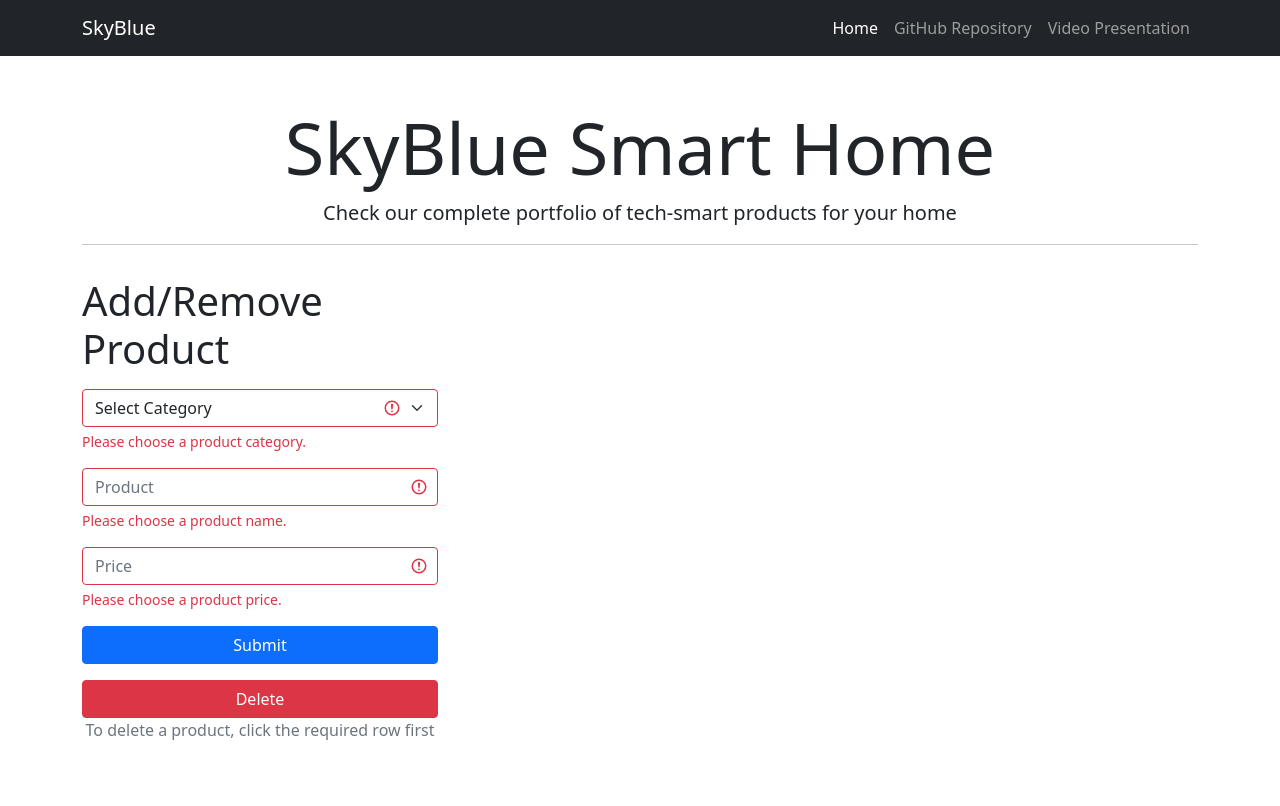
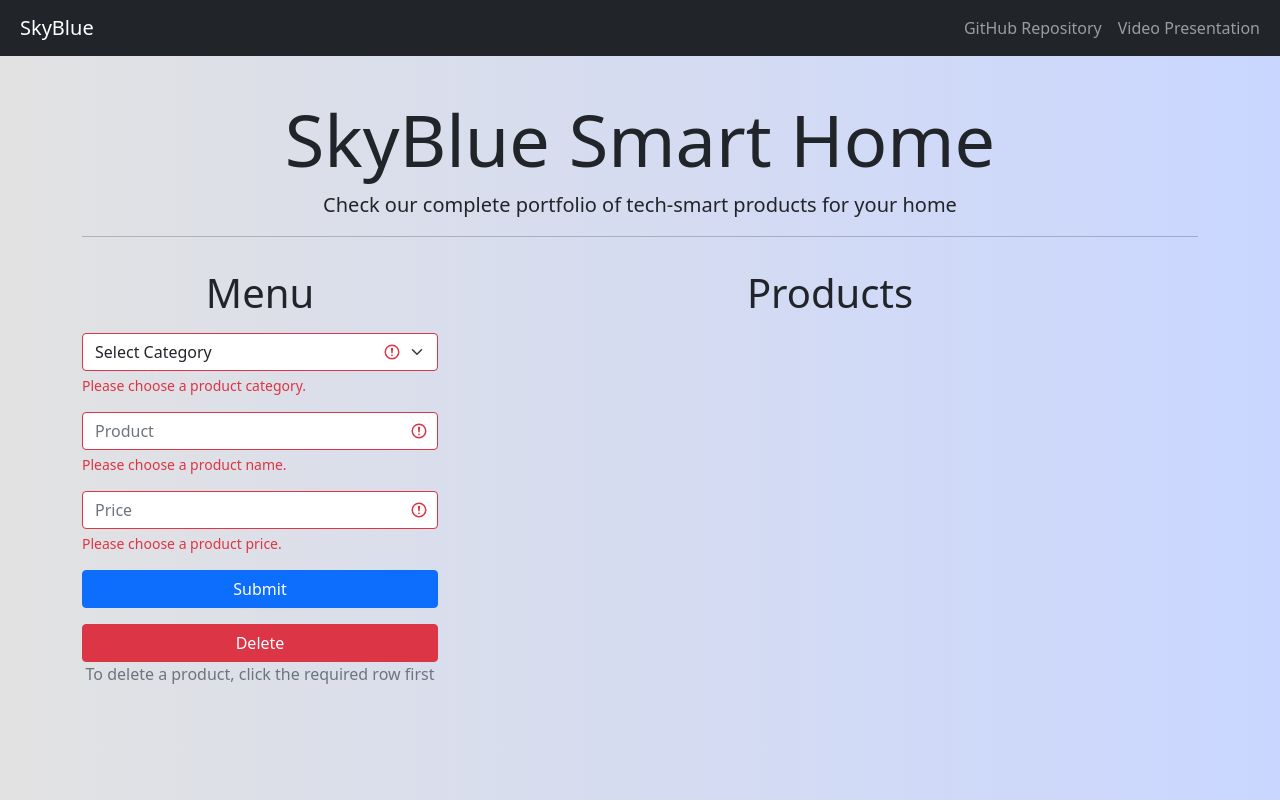
Before and after one commit to danrleimartins/ssp-ca3, a website: page views/index.html in a window 1280 px wide. Drawn offline with nearby package versions, Linux system fonts and the light colour scheme; no server answers.

Commit message:
bootstrap design updates

```diff
--- a/views/css/SkyBlue.css
+++ b/views/css/SkyBlue.css
@@ -7,3 +7,10 @@ table, th, td {
     border-collapse: collapse;
     border: 0.5px solid black;
 }
+
+body {
+    background: #C9D6FF;  /* fallback for old browsers */
+    background: -webkit-linear-gradient(to right, #E2E2E2, #C9D6FF);  /* Chrome 10-25, Safari 5.1-6 */
+    background: linear-gradient(to right, #E2E2E2, #C9D6FF); /* W3C, IE 10+/ Edge, Firefox 16+, Chrome 26+, Opera 12+, Safari 7+ */
+
+}
--- a/views/index.html
+++ b/views/index.html
@@ -22,15 +22,14 @@
 
 <body>
     <!-- Responsive navbar-->
-    <nav class="navbar navbar-expand-lg navbar-dark bg-dark">
-        <div class="container">
-            <a class="navbar-brand" href="#">SkyBlue</a>
+    <nav class="navbar navbar-expand-lg navbar-dark bg-dark fixed-top">
+        <div class="container-fluid">
+            <a class="navbar-brand display-4 ms-2" href="#">SkyBlue</a>
             <button class="navbar-toggler" type="button" data-bs-toggle="collapse"
                 data-bs-target="#navbarSupportedContent" aria-controls="navbarSupportedContent" aria-expanded="false"
                 aria-label="Toggle navigation"><span class="navbar-toggler-icon"></span></button>
             <div class="collapse navbar-collapse" id="navbarSupportedContent">
                 <ul class="navbar-nav ms-auto mb-2 mb-lg-0">
-                    <li class="nav-item"><a class="nav-link active" aria-current="page" href="#">Home</a></li>
                     <li class="nav-item"><a class="nav-link" href="https://github.com/danrleimartins/ssp-ca3">GitHub
                             Repository</a></li>
                     <li class="nav-item"><a class="nav-link" href="#">Video Presentation</a></li>
@@ -42,17 +41,21 @@
     <div class="container">
         <div class="row">
             <div class="text-center mt-5 mb-3">
-                <h1 class="display-2">SkyBlue Smart Home</h1>
+                <h1 class="display-2 light mt-5">SkyBlue Smart Home</h1>
                 <p class="lead">Check our complete portfolio of tech-smart products for your home</p>
                 <hr>
             </div>
             <!-- Table-->
-            <div id="results" class="col-lg-8 mb-5 order-2">
+            <div class="col-lg-8 mb-5 order-2">
+                <p class="display-6 text-center">Products</p>
+                <div id="results" class="">
+                </div>
             </div>
+
 
             <!-- Form with Bootstrap Validation-->
             <div id="menu" class="col-lg-4 mb-5 order-1">
-                <p class="display-6">Add/Remove Product</p>
+                <p class="display-6 text-center">Menu</p>
                 <form class="was-validated" enctype="application/json" action="/post/json" method="post">
                     <div class="form-group">
                         <select class="form-control form-select" name="sec_n" required>
```
